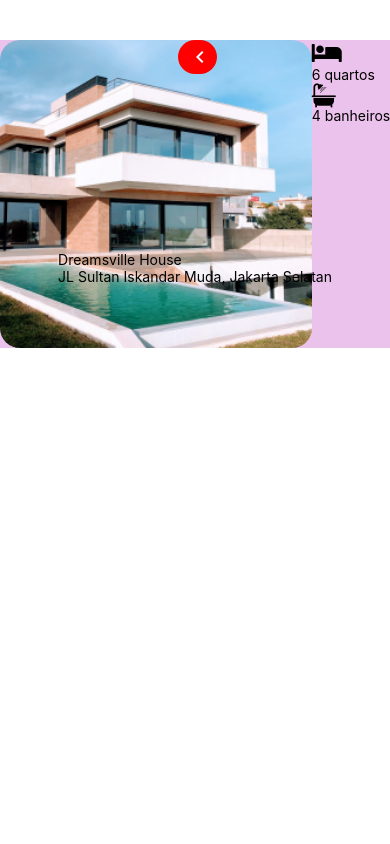
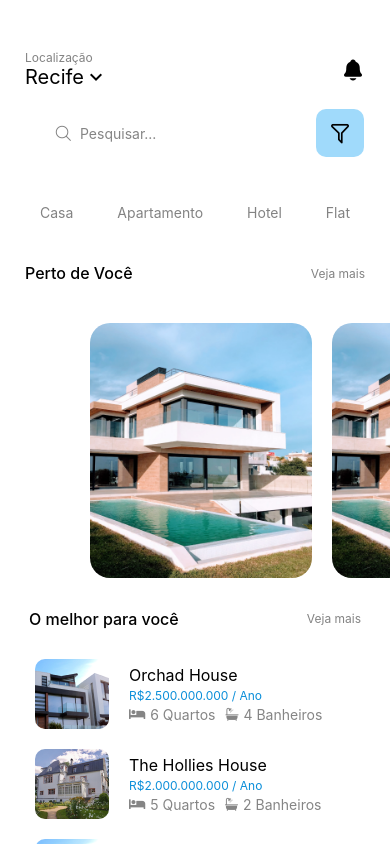
Before and after one commit to eupedrorodrigues/ImoFind, a React Native app: screen / in a window 390 px wide. Built offline with nearby package versions, Linux system fonts and the light colour scheme.

Commit message:
Correcao da funcao Home

```diff
--- a/App.js
+++ b/App.js
@@ -7,8 +7,8 @@ export default function App (){
   return(
     <>
     <StatusBar style="auto" />
-    <DreamsVilleHouse />
-    {/* <Home /> */}
+    {/* <DreamsVilleHouse />  */}
+     <Home />
     </>
   )
 }
--- a/Home.js
+++ b/Home.js
@@ -10,7 +10,7 @@ import { FontAwesome } from '@expo/vector-icons';
 
 
 
-export default function App() {
+export function Home() {
 
   const [name,setName] = useState (' ')
 
```
